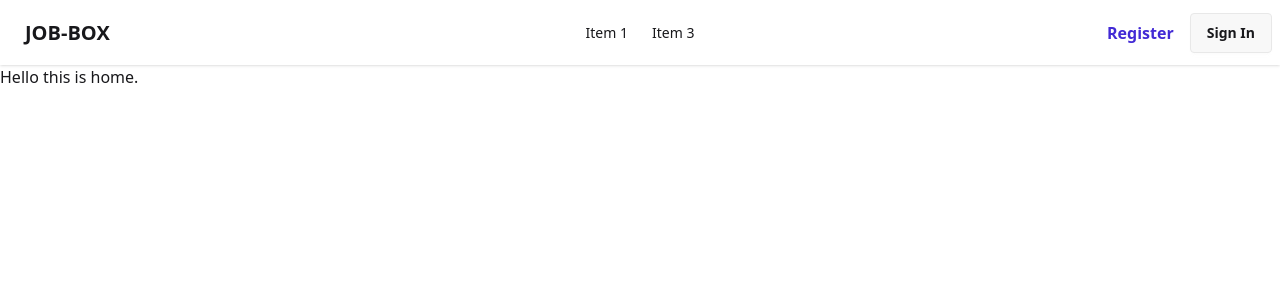
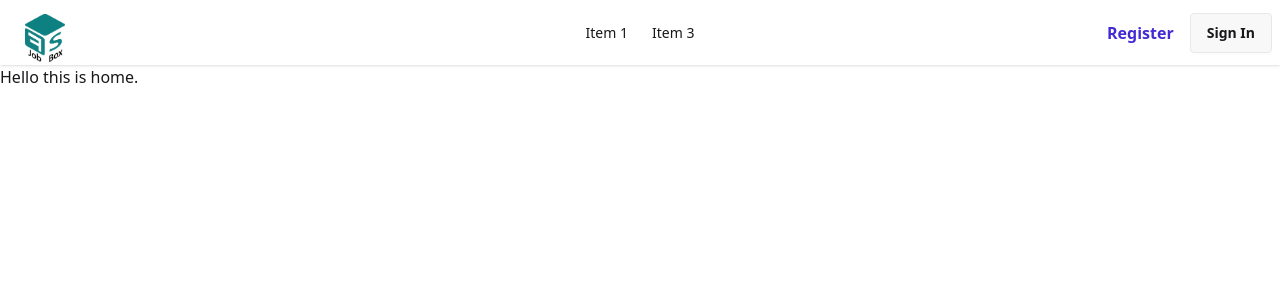
Before and after one commit to israk03/job-box-client, a React (Vite) app: page / in a window 1280 px wide. Shown: the top 300 px of the page. Built offline with nearby package versions, Linux system fonts and the light colour scheme; no server answers.

Commit message:
navbar logo fixed

```diff
--- a/src/components/Navbar/Navbar.jsx
+++ b/src/components/Navbar/Navbar.jsx
@@ -1,4 +1,3 @@
-import React from "react";
 import { Link } from "react-router-dom";
 
 export default function Navbar() {
@@ -41,8 +40,9 @@ export default function Navbar() {
             {links}
           </ul>
         </div>
-        <Link to="/" className="btn btn-ghost text-xl">
-          JOB-BOX
+        {/* here is the logo part */}
+        <Link to="/" className="btn btn-ghost text-xl hidden lg:block">
+          <img className="h-12 w-10" src="/src/assets/JOBBOX_LOGO.png" alt="" />
         </Link>
       </div>
       <div className="navbar-center hidden lg:flex">
--- a/src/pages/Login/Login.jsx
+++ b/src/pages/Login/Login.jsx
@@ -1,5 +1,5 @@
 import Lottie from "lottie-react";
-import React, { useContext } from "react";
+import { useContext } from "react";
 import loginLottieData from "../../assets/lottie/login.json";
 import { Link } from "react-router-dom";
 import AuthContext from "../../context/AuthContext/AuthContext";
@@ -9,7 +9,7 @@ export default function Login() {
   const handleLogin = (e) => {
     e.preventDefault();
     const form = e.target;
-    // const name = form.name.value;
+
     const email = form.email.value;
     const password = form.password.value;
 
@@ -23,7 +23,6 @@ export default function Login() {
         alert(error.message);
       });
   };
-  // sign in with google
   const handleGoogleLogin = () => {
     signInWithGoogle()
       .then((result) => {
```
